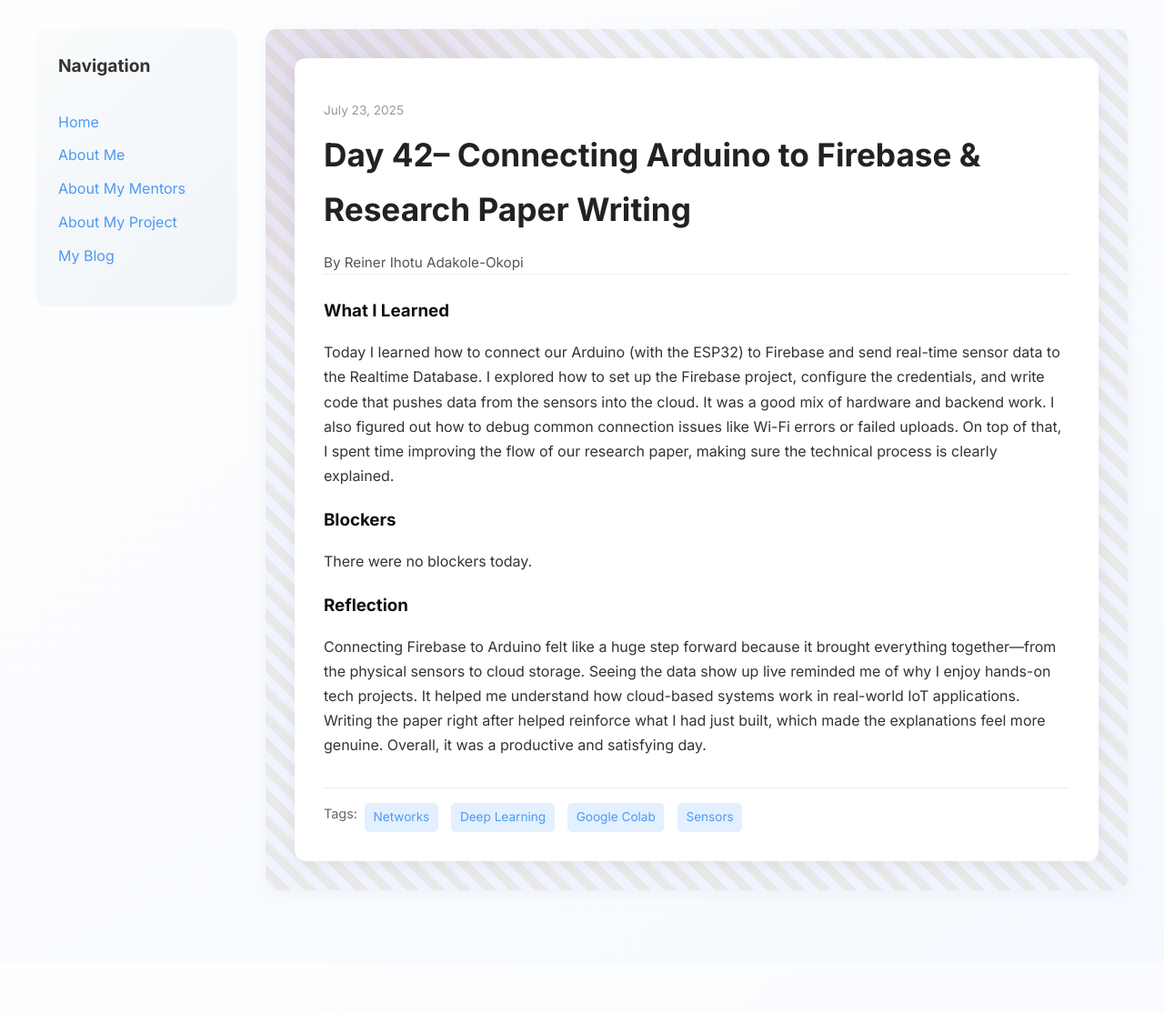
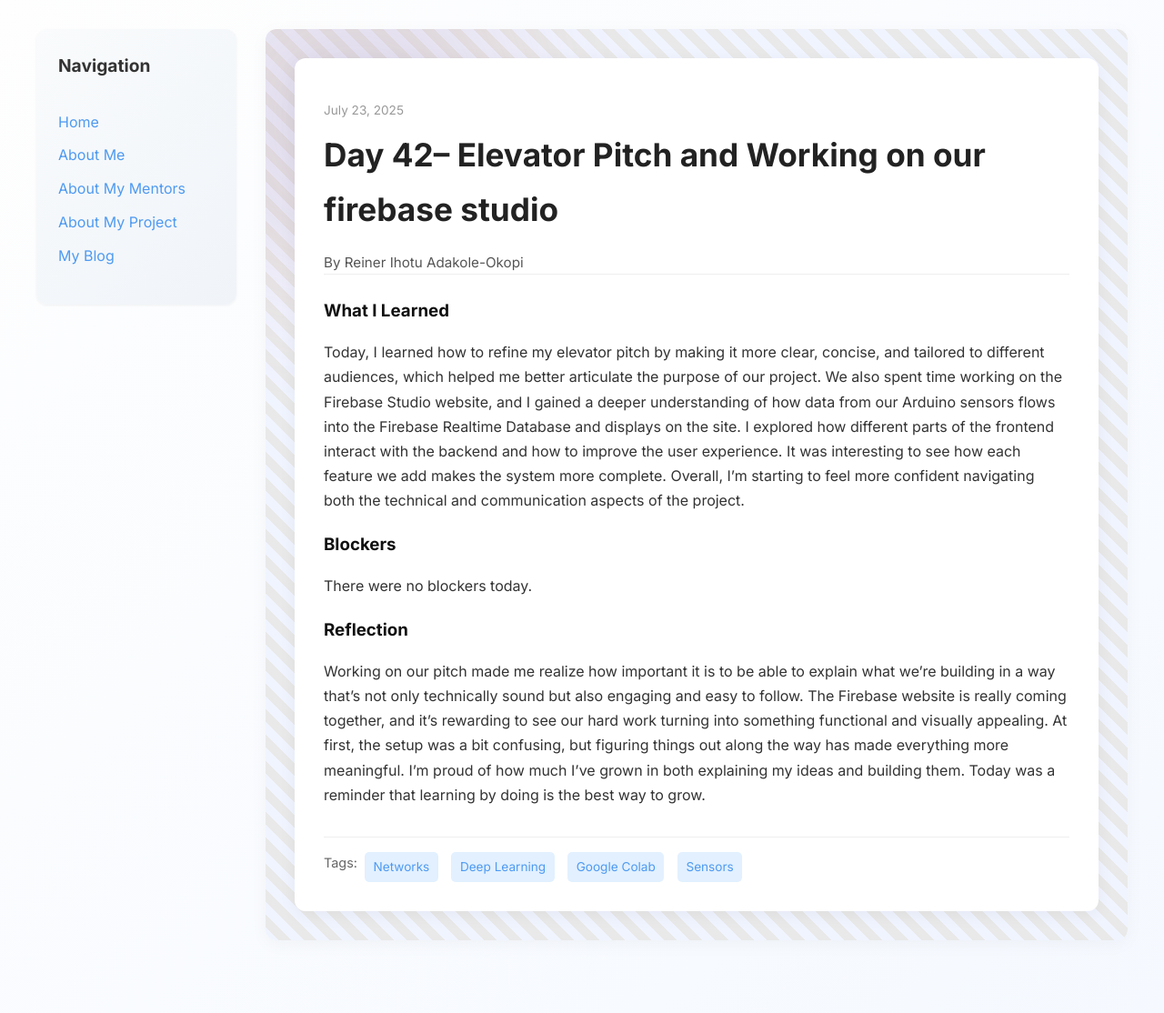
Before and after one commit to Reiner343/Reiner343.github.io, a Jekyll site: the page built from _posts/2025-07-23-day-42.md, in a window 1280 px wide. Shown: the whole page at 91% size. Built offline with Jekyll 4.4.1, drawn with Linux system fonts in a browser that asks for light colours; before the commit the page ends 1059 px from its top, so only the background shows below that.

Commit message:
Update 2025-07-23-day-42.md

```diff
--- a/_posts/2025-07-23-day-42.md
+++ b/_posts/2025-07-23-day-42.md
@@ -1,17 +1,17 @@
 ---
 layout: post
-title: "Day 42– Connecting Arduino to Firebase & Research Paper Writing"
+title: "Day 42– Elevator Pitch and Working on our firebase studio"
 date: 2025-07-23
 author: Reiner Ihotu Adakole-Okopi
 permalink: /day42.html
 tags: ["Networks", "Deep Learning", "Google Colab", "Sensors"]
 
 what_i_learned: |
-  Today I learned how to connect our Arduino (with the ESP32) to Firebase and send real-time sensor data to the Realtime Database. I explored how to set up the Firebase project, configure the credentials, and write code that pushes data from the sensors into the cloud. It was a good mix of hardware and backend work. I also figured out how to debug common connection issues like Wi-Fi errors or failed uploads. On top of that, I spent time improving the flow of our research paper, making sure the technical process is clearly explained.
+  Today, I learned how to refine my elevator pitch by making it more clear, concise, and tailored to different audiences, which helped me better articulate the purpose of our project. We also spent time working on the Firebase Studio website, and I gained a deeper understanding of how data from our Arduino sensors flows into the Firebase Realtime Database and displays on the site. I explored how different parts of the frontend interact with the backend and how to improve the user experience. It was interesting to see how each feature we add makes the system more complete. Overall, I’m starting to feel more confident navigating both the technical and communication aspects of the project.
 
 blockers: |
   There were no blockers today.
 
 reflection: |
-  Connecting Firebase to Arduino felt like a huge step forward because it brought everything together—from the physical sensors to cloud storage. Seeing the data show up live reminded me of why I enjoy hands-on tech projects. It helped me understand how cloud-based systems work in real-world IoT applications. Writing the paper right after helped reinforce what I had just built, which made the explanations feel more genuine. Overall, it was a productive and satisfying day.
+  Working on our pitch made me realize how important it is to be able to explain what we’re building in a way that’s not only technically sound but also engaging and easy to follow. The Firebase website is really coming together, and it’s rewarding to see our hard work turning into something functional and visually appealing. At first, the setup was a bit confusing, but figuring things out along the way has made everything more meaningful. I'm proud of how much I've grown in both explaining my ideas and building them. Today was a reminder that learning by doing is the best way to grow.
 ---
```
